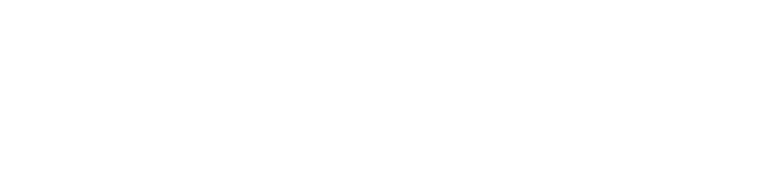
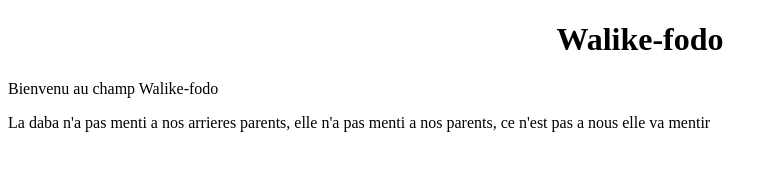
Before and after one commit to bakarykeita77/fodo, a plain HTML site: page index.html in a window 1280 px wide. Shown: the whole page, without its empty margins (0-778 px from the left). Drawn offline with Linux system fonts and the light colour scheme.

Commit message:
Message de bienvenu

```diff
--- a/css/index.css
+++ b/css/index.css
@@ -0,0 +1,3 @@
+#nom_du_site {
+    text-align: center;
+}
--- a/index.html
+++ b/index.html
@@ -8,7 +8,10 @@
     <link rel="stylesheet" href="css/index.css">
 </head>
 <body>
+    <h1 id="nom_du_site">Walike-fodo</h1>
 
+    <p>Bienvenu au champ Walike-fodo</p>
+    <p>La daba n'a pas menti a nos arrieres parents, elle n'a pas menti a nos parents, ce n'est pas a nous elle va mentir</p>
 
     <script src="js/index.js"></script>
 </body>
```
